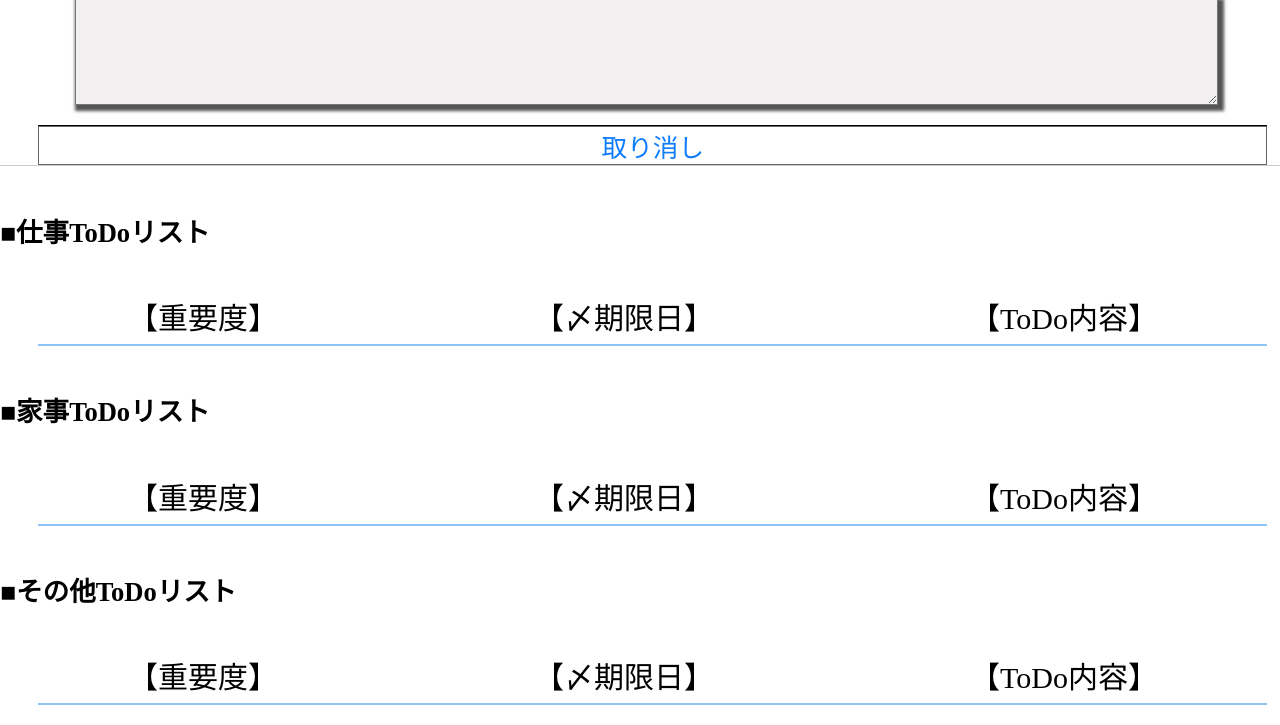
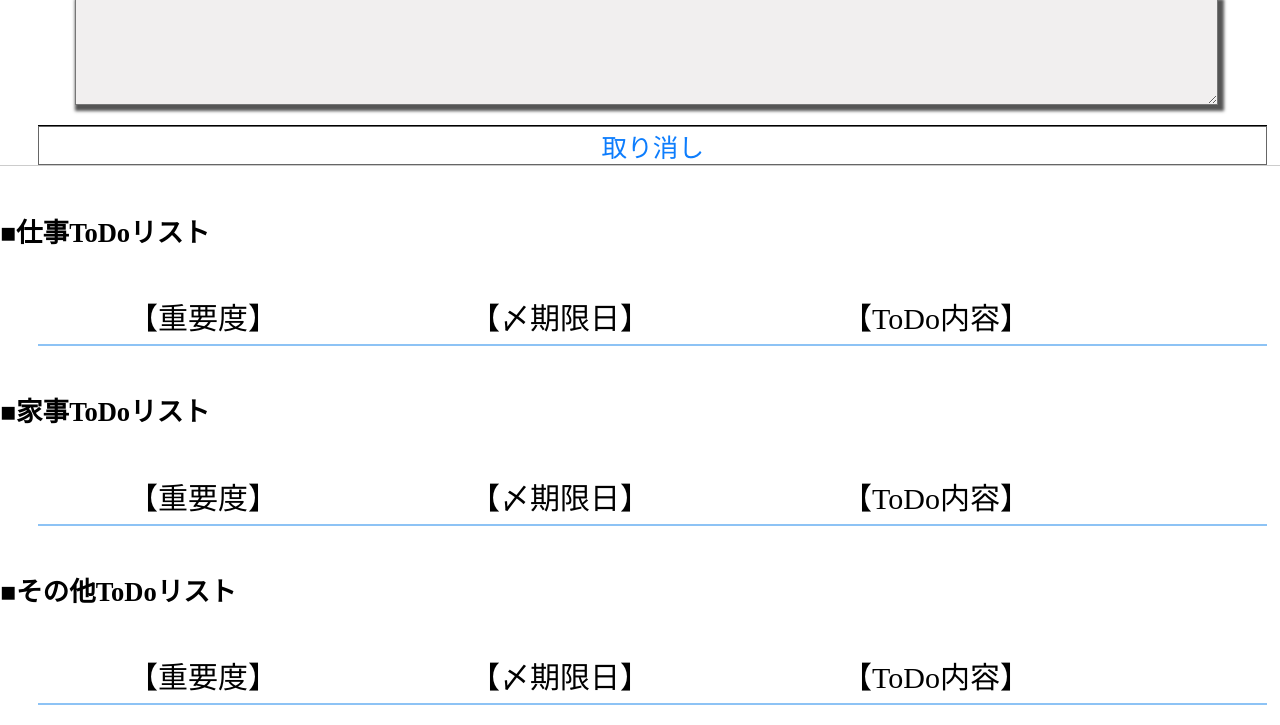
Before and after one commit to RaaanaD/prog, a PHP site: page / in a window 1280 px wide. Shown: the part 510-1235 px from the top of the page. Run offline with PHP 8.4, Linux system fonts and the light colour scheme.

Commit message:
Update style.css

```diff
--- a/js02回目_DaiRinako _21/css/style.css
+++ b/js02回目_DaiRinako _21/css/style.css
@@ -178,13 +178,13 @@ p {
 }
 
 .c {
-  margin-left:20%;
+  margin-left:15%;
   margin-top: 0;
   margin-bottom: 0;
 }
 
 .d {
-  margin-left:20%;
+  margin-left:15%;
   margin-top: 0;
   margin-bottom: 0;
 }
```
